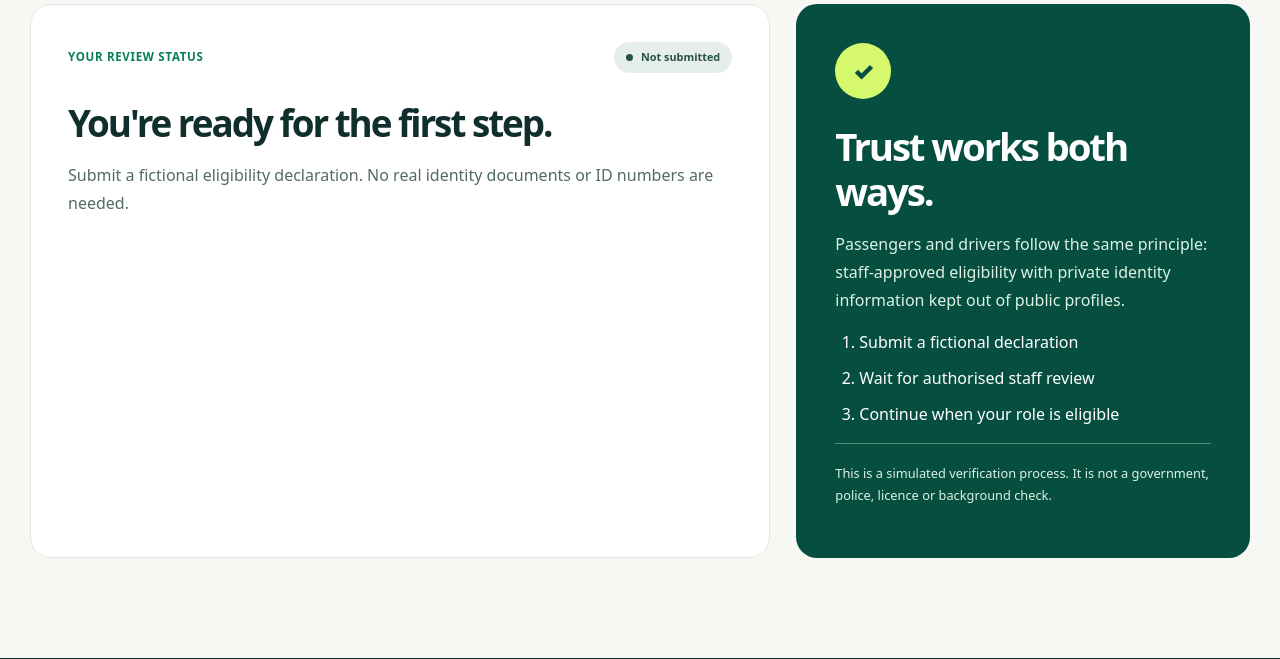
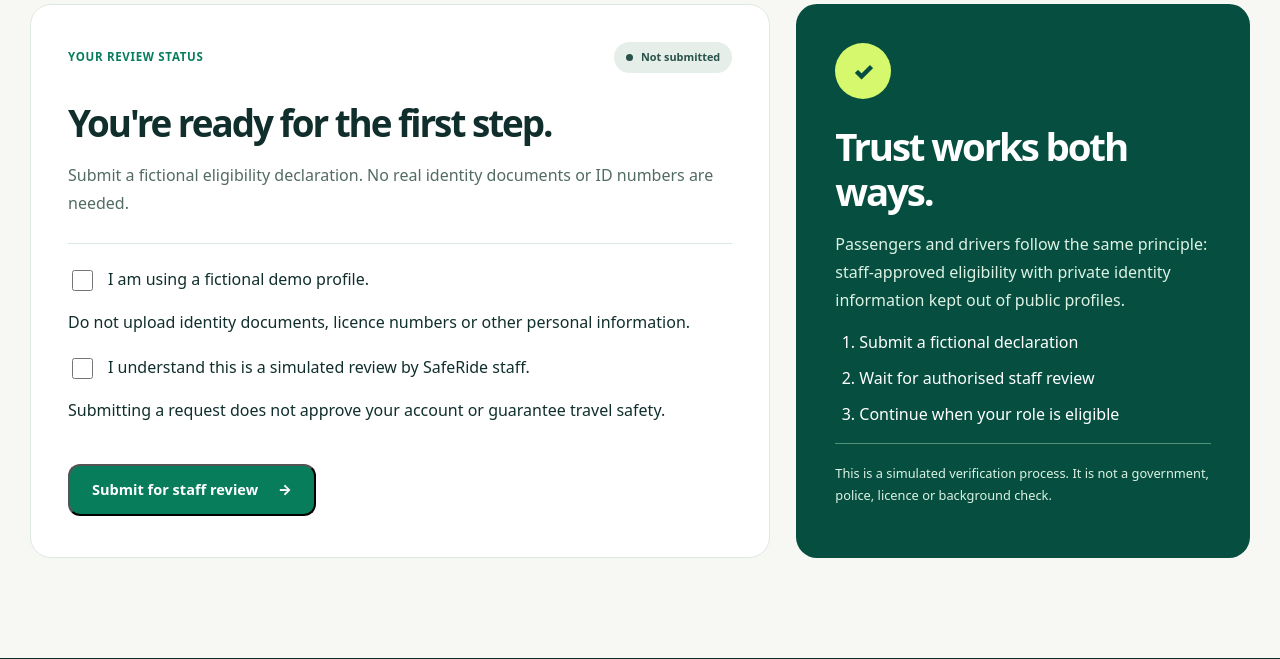
Before and after one commit to saferide-l2e/saferide, a Django app: page /verification/ in a window 1280 px wide. Shown: the part 502-1161 px from the top of the page. Run offline with Django 5.2, Linux system fonts and the light colour scheme; the visitor is signed in with stand-in values (Sample User, id 1); data comes from the database, SQL or seed files in the repository; parts of the project's set-up code (start-up, migrations or seed data) failed here and were passed over.

Commit message:
fix(verification): render and validate fictional review declaration

```diff
--- /dev/null
+++ b/apps/verification/forms.py
@@ -0,0 +1,16 @@
+"""Fictional eligibility declaration for the staff-reviewed demo workflow."""
+
+from django import forms
+
+
+class VerificationDeclarationForm(forms.Form):
+    fictional_data = forms.BooleanField(
+        label="I am using a fictional demo profile.",
+        help_text="Do not upload identity documents, licence numbers or other personal information.",
+        error_messages={"required": "Confirm that you are using a fictional demo profile."},
+    )
+    simulated_review = forms.BooleanField(
+        label="I understand this is a simulated review by SafeRide staff.",
+        help_text="Submitting a request does not approve your account or guarantee travel safety.",
+        error_messages={"required": "Confirm that you understand the simulated staff review."},
+    )
--- a/apps/verification/views.py
+++ b/apps/verification/views.py
@@ -5,11 +5,16 @@ from django.shortcuts import redirect, render
 from django.urls import reverse
 from django.views.decorators.http import require_http_methods
 
+from .forms import VerificationDeclarationForm
 from .services import ensure_verification, submit
 
 
 @login_required
 def status(request):
+    return _status_page(request)
+
+
+def _status_page(request, form=None, http_status=200):
     verification = ensure_verification(request.user)
     return render(request, "accounts/verification.html", {
         "verification": verification,
@@ -18,12 +23,16 @@ def status(request):
         "submit_action": reverse("verification:submit"),
         "next_url": reverse("core:dashboard"),
         "rejection_reason": verification.note,
-    })
+        "form": form if form is not None else VerificationDeclarationForm(),
+    }, status=http_status)
 
 
 @login_required
 @require_http_methods(["POST"])
 def submit_request(request):
+    form = VerificationDeclarationForm(request.POST)
+    if not form.is_valid():
+        return _status_page(request, form=form, http_status=400)
     try:
         submit(request.user)
         messages.success(request, "Verification submitted for simulated review.")
--- a/templates/accounts/verification.html
+++ b/templates/accounts/verification.html
@@ -40,6 +40,7 @@
       {% if can_submit and form and submit_action %}
       <form method="post" action="{{ submit_action }}" class="verify-form">
         {% csrf_token %}
+        {% if form.errors %}<p class="verify-alert verify-alert--error" role="alert">Please confirm both declarations before submitting your request.</p>{% endif %}
         {% if form.non_field_errors %}<div role="alert" class="verify-alert verify-alert--error">{{ form.non_field_errors }}</div>{% endif %}
         {% for field in form %}
           <div class="form-field{% if field.errors %} form-field--error{% endif %}">
@@ -48,8 +49,8 @@
             {% else %}
               {{ field.label_tag }}{{ field }}
             {% endif %}
-            {% if field.help_text %}<p class="field-help">{{ field.help_text }}</p>{% endif %}
-            {% include "ui/field_errors.html" with field=field only %}
+            {% if field.help_text %}<p class="field-help" id="{{ field.auto_id }}_helptext">{{ field.help_text }}</p>{% endif %}
+            {% if field.errors %}<ul class="field-errors" id="{{ field.auto_id }}_error">{% for error in field.errors %}<li>{{ error }}</li>{% endfor %}</ul>{% endif %}
           </div>
         {% endfor %}
         <button class="button button--primary" type="submit">Submit for staff review <span aria-hidden="true">→</span></button>
```
Also changed, not shown: tests/test_verification_submission.py (added, +78 -0 lines).
